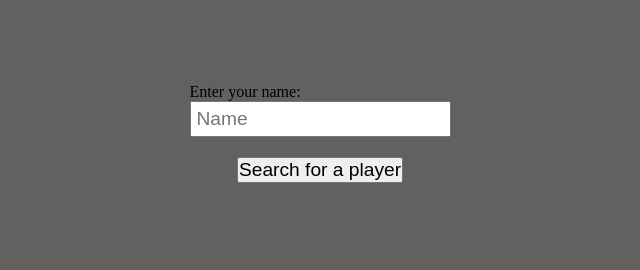
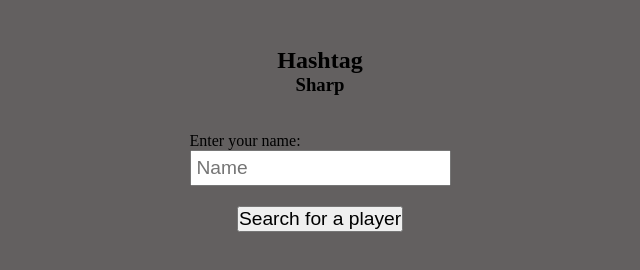
Before and after one commit to the1BagelBob/2024_7_13_multiplayer, a website: page index.html in a window 1280 px wide. Shown: the part 108-378 px from the top of the page, without its empty margins (320-960 px from the left). Drawn offline with nearby package versions, Linux system fonts and the light colour scheme; no server answers.

Commit message:
Adding stuuff

```diff
--- a/index.html
+++ b/index.html
@@ -8,7 +8,8 @@
 </head>
 <body>
   <h1>Tic Tac Toe</h1>
-
+  <h2>Hashtag</h2>
+  <h3>Sharp</h3>
   <div>
     <p id="userCont">You: <span id="user"></span></p>
     <p id="oppNameCont">Opponent: <span id="oppName"></span></p>
```
